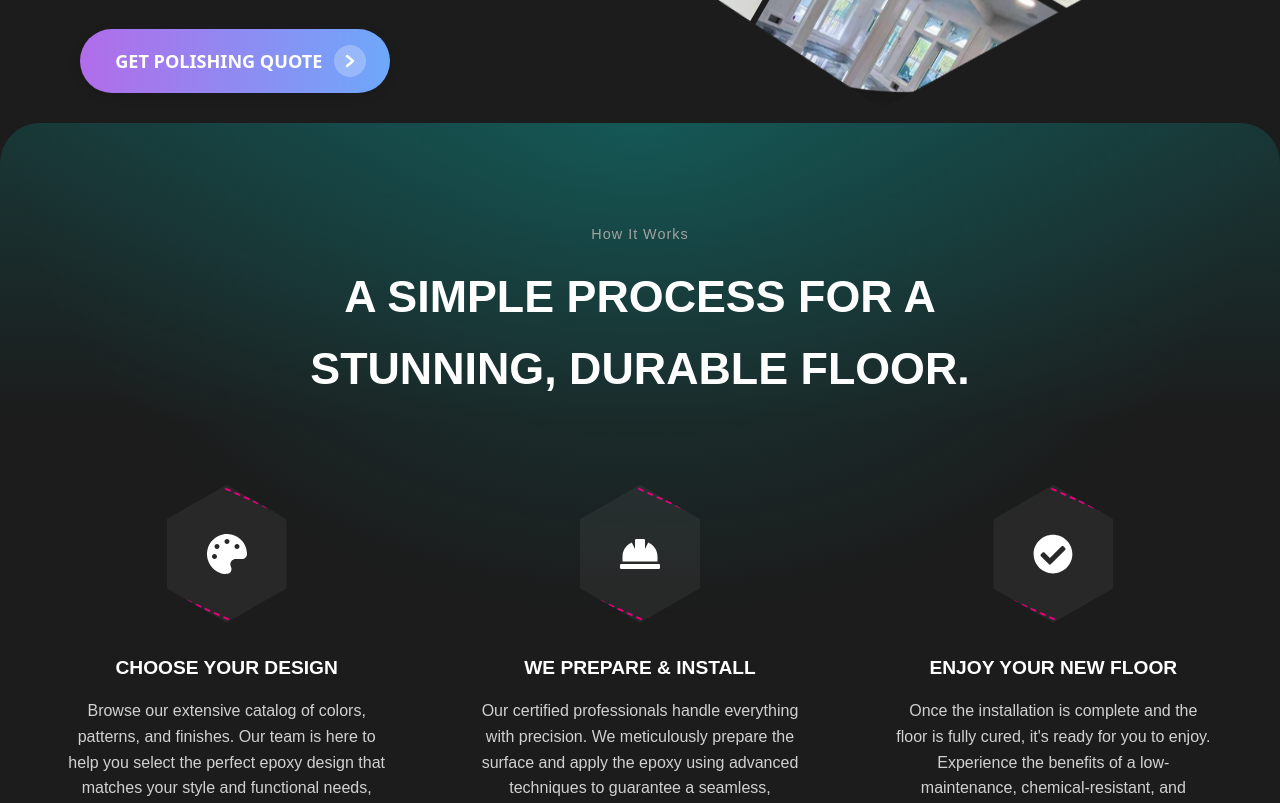
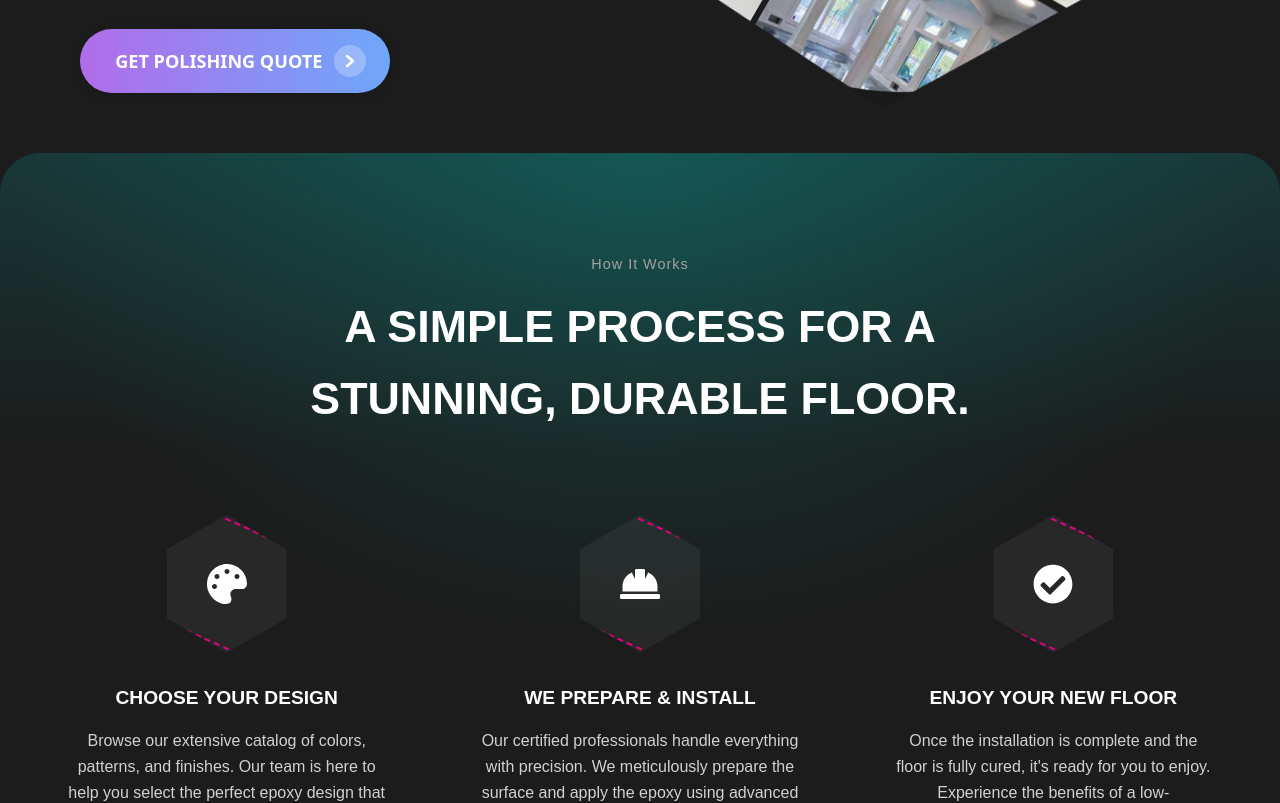
Before and after one commit to celalzamanoglu/epoxy-flooring, a Next.js app: page /learn-more/concrete-polishing in a window 1280 px wide. Shown: the part 1800-2603 px from the top of the page. Built offline with nearby package versions, Linux system fonts and the light colour scheme.

Commit message:
fix: how it works section too close to sections above

```diff
--- a/src/components/HowItWorksSection.module.css
+++ b/src/components/HowItWorksSection.module.css
@@ -4,20 +4,18 @@
   position: relative;
   border-top-left-radius: 40px;
   border-top-right-radius: 40px;
-  margin-top: -30px;
   color: white;
   font-family: sans-serif;
 }
 
 .section::before {
-  content: '';
+  content: "";
   position: absolute;
   top: 0;
   left: 0;
   right: 0;
   height: 500px;
-  background:
-    radial-gradient(ellipse at top, rgba(4, 217, 210, 0.2) 0%, transparent 70%),
+  background: radial-gradient(ellipse at top, rgba(4, 217, 210, 0.2) 0%, transparent 70%),
     linear-gradient(to bottom, rgba(4, 217, 210, 0.15) 0%, transparent 60%);
   border-top-left-radius: 40px;
   border-top-right-radius: 40px;
@@ -75,7 +73,7 @@
 }
 
 .iconWrapper::before {
-  content: '';
+  content: "";
   position: absolute;
   top: 0;
   left: 0;
@@ -88,8 +86,12 @@
 }
 
 @keyframes rotate {
-  from { transform: rotate(0deg); }
-  to { transform: rotate(360deg); }
+  from {
+    transform: rotate(0deg);
+  }
+  to {
+    transform: rotate(360deg);
+  }
 }
 
 .stepTitle {
```
